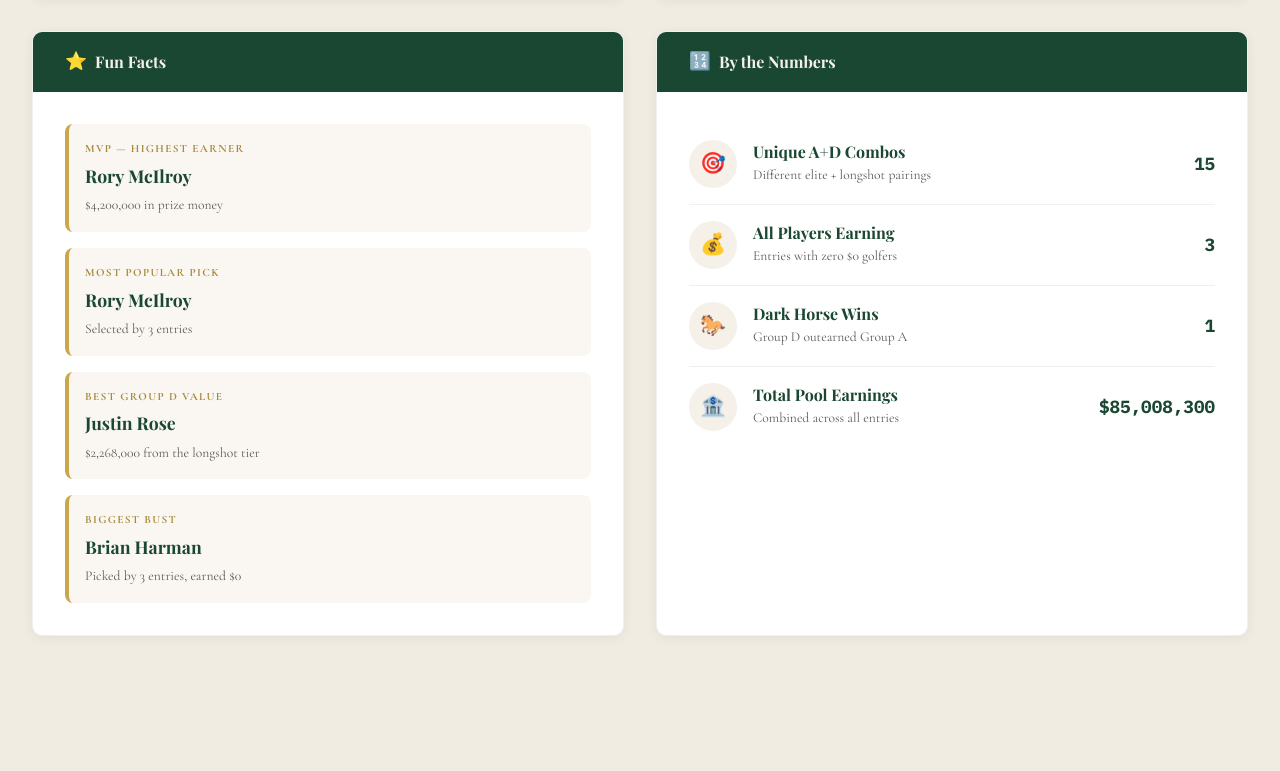
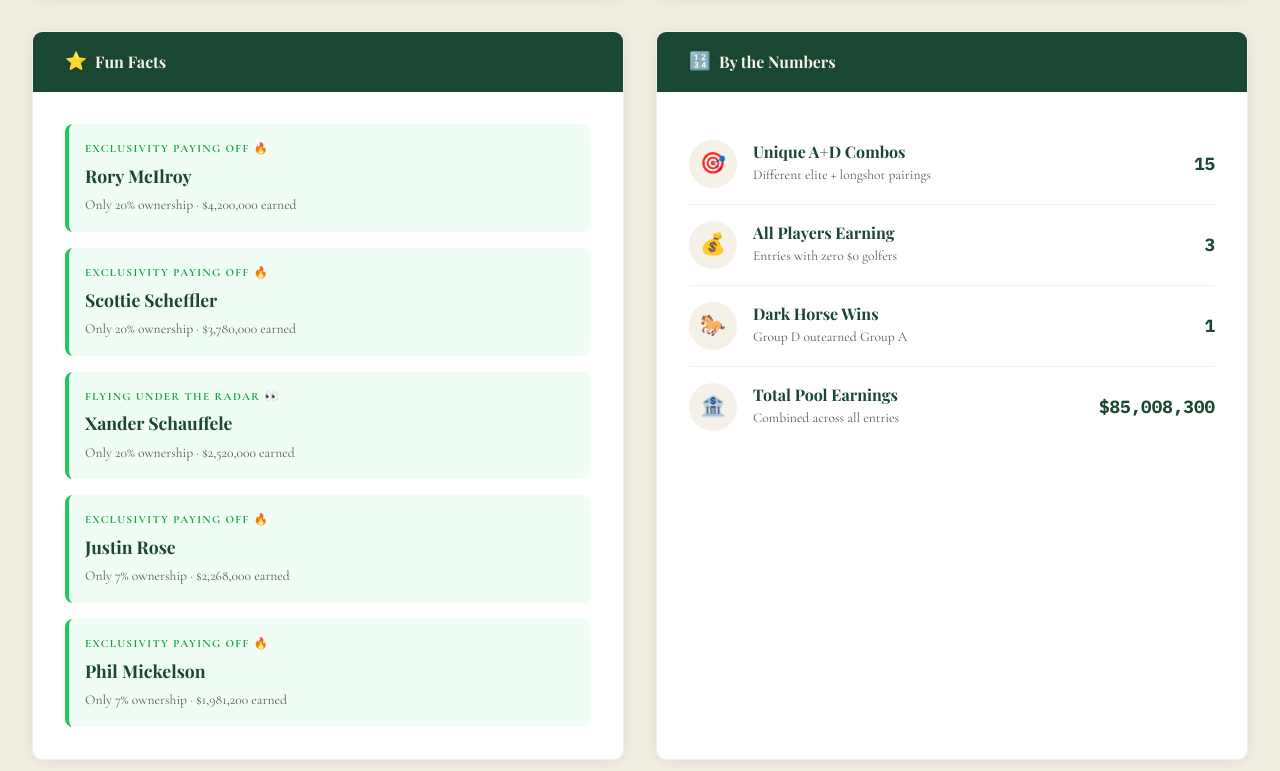
Before and after one commit to web-crypto/Masters-2026, a plain HTML site: page analytics.html in a window 1280 px wide. Shown: the part 2569-3340 px from the top of the page. Drawn offline with nearby package versions, Linux system fonts and the light colour scheme; a web font is replaced by a local one.

Commit message:
feat: Bold Picks + Fading the Field analytics
Bold Picks (green cards):
- Low ownership (≤20%) AND earnings above group median AND > /bin/bash
- Label: 'Exclusivity paying off 🔥' if >50% above median, else 'Flying under the radar 👀'
- Shows ownership % and earnings
- Pre-tournament: placeholder message

Fading the Field (red cards):
- High ownership (>40%) AND earnings below group median
- Label: 'Popular pick not delivering'

Both cap at 5 bold / 3 fading, sorted by earnings desc / ownership desc

```diff
--- a/analytics.html
+++ b/analytics.html
@@ -284,6 +284,24 @@
       margin-bottom: 0;
     }
 
+    .fun-fact.bold-pick {
+      border-left-color: #22c55e;
+      background: #f0fdf4;
+    }
+
+    .fun-fact.bold-pick .fun-fact-label {
+      color: #16a34a;
+    }
+
+    .fun-fact.fading-pick {
+      border-left-color: #ef4444;
+      background: #fef2f2;
+    }
+
+    .fun-fact.fading-pick .fun-fact-label {
+      color: #dc2626;
+    }
+
     .fun-fact-label {
       font-family: var(--font-body);
       font-size: 0.7rem;
--- a/js/analytics.js
+++ b/js/analytics.js
@@ -196,55 +196,111 @@
   const container = document.getElementById('fun-facts');
   if (!container) return;
 
-  const allPlayers = getAllPlayers();
+  const entries = poolData.entries;
+  const totalEntries = entries.length;
 
-  // Most valuable single player
-  const mvp = allPlayers.sort((a, b) => b.earnings - a.earnings)[0];
+  // --- Build player ownership + earnings map per group slot ---
+  // group slot → { playerName → { count, earnings } }
+  const groupSlots = {};
+  entries.forEach(entry => {
+    Object.entries(entry.players).forEach(([group, player]) => {
+      if (!groupSlots[group]) groupSlots[group] = {};
+      if (!groupSlots[group][player.name]) {
+        groupSlots[group][player.name] = { count: 0, earnings: player.earnings };
+      }
+      groupSlots[group][player.name].count++;
+      // Keep earnings in sync (same player always has same earnings)
+      groupSlots[group][player.name].earnings = player.earnings;
+    });
+  });
 
-  // Most selected player overall
-  const mostPicked = allPlayers.sort((a, b) => b.entries.length - a.entries.length)[0];
+  // --- Compute group median earnings per slot ---
+  function groupMedian(slot) {
+    const earningsArr = Object.values(slot).map(p => p.earnings).sort((a, b) => a - b);
+    if (!earningsArr.length) return 0;
+    const mid = Math.floor(earningsArr.length / 2);
+    return earningsArr.length % 2 !== 0
+      ? earningsArr[mid]
+      : (earningsArr[mid - 1] + earningsArr[mid]) / 2;
+  }
 
-  // Best value (highest earnings from Group D)
-  const groupDPlayers = allPlayers.filter(p => p.group === 'groupD');
-  const bestValue = groupDPlayers.sort((a, b) => b.earnings - a.earnings)[0];
+  // Check if tournament has started (any earnings > 0)
+  const tournamentStarted = entries.some(e =>
+    Object.values(e.players).some(p => p.earnings > 0)
+  );
 
-  // Biggest bust (most picked player with $0)
-  const busts = allPlayers.filter(p => p.earnings === 0 && p.entries.length > 1);
-  const biggestBust = busts.sort((a, b) => b.entries.length - a.entries.length)[0];
+  // --- Bold Picks: low ownership (≤20%) AND above group median ---
+  const boldPicks = [];
+  const fadingField = [];
 
-  const facts = [
-    {
-      label: 'MVP — Highest Earner',
-      value: mvp ? mvp.name : '—',
-      detail: mvp ? `${formatCurrency(mvp.earnings)} in prize money` : ''
-    },
-    {
-      label: 'Most Popular Pick',
-      value: mostPicked ? mostPicked.name : '—',
-      detail: mostPicked ? `Selected by ${mostPicked.entries.length} entries` : ''
-    },
-    {
-      label: 'Best Group D Value',
-      value: bestValue ? bestValue.name : '—',
-      detail: bestValue ? `${formatCurrency(bestValue.earnings)} from the longshot tier` : ''
-    }
-  ];
+  Object.entries(groupSlots).forEach(([group, players]) => {
+    const median = groupMedian(players);
+    Object.entries(players).forEach(([name, { count, earnings }]) => {
+      const ownershipPct = count / totalEntries;
+      if (ownershipPct <= 0.20 && earnings > median && earnings > 0) {
+        const label = earnings > median * 1.5
+          ? 'Exclusivity paying off 🔥'
+          : 'Flying under the radar 👀';
+        boldPicks.push({ name, ownershipPct, earnings, label, group });
+      }
+      // Fading the field: high ownership (>40%) and below group median
+      if (ownershipPct > 0.40 && earnings < median) {
+        fadingField.push({ name, ownershipPct, earnings, group });
+      }
+    });
+  });
 
-  if (biggestBust) {
-    facts.push({
-      label: 'Biggest Bust',
-      value: biggestBust.name,
-      detail: `Picked by ${biggestBust.entries.length} entries, earned $0`
+  boldPicks.sort((a, b) => b.earnings - a.earnings);
+  fadingField.sort((a, b) => b.ownershipPct - a.ownershipPct);
+
+  // --- Render ---
+  if (!tournamentStarted) {
+    container.innerHTML = `
+      <div class="fun-fact" style="grid-column:1/-1; text-align:center; opacity:0.6;">
+        <div class="fun-fact-label">Bold Picks</div>
+        <div class="fun-fact-value" style="font-size:1rem;">Tournament hasn't started yet</div>
+        <div class="fun-fact-detail">Low-owned players outperforming the field will surface here during tournament week.</div>
+      </div>`;
+    return;
+  }
+
+  let html = '';
+
+  if (boldPicks.length === 0) {
+    html += `<div class="fun-fact" style="grid-column:1/-1">
+      <div class="fun-fact-label">Bold Picks</div>
+      <div class="fun-fact-value" style="font-size:1rem;">None yet</div>
+      <div class="fun-fact-detail">No low-owned players are currently outperforming the field.</div>
+    </div>`;
+  } else {
+    boldPicks.slice(0, 5).forEach(pick => {
+      const pct = Math.round(pick.ownershipPct * 100);
+      html += `
+        <div class="fun-fact bold-pick">
+          <div class="fun-fact-label">${pick.label}</div>
+          <div class="fun-fact-value">${pick.name}</div>
+          <div class="fun-fact-detail">
+            Only ${pct}% ownership · ${formatCurrency(pick.earnings)} earned
+          </div>
+        </div>`;
     });
   }
 
-  container.innerHTML = facts.map(f => `
-    <div class="fun-fact">
-      <div class="fun-fact-label">${f.label}</div>
-      <div class="fun-fact-value">${f.value}</div>
-      <div class="fun-fact-detail">${f.detail}</div>
-    </div>
-  `).join('');
+  if (fadingField.length > 0) {
+    fadingField.slice(0, 3).forEach(pick => {
+      const pct = Math.round(pick.ownershipPct * 100);
+      html += `
+        <div class="fun-fact fading-pick">
+          <div class="fun-fact-label">Popular pick not delivering</div>
+          <div class="fun-fact-value">${pick.name}</div>
+          <div class="fun-fact-detail">
+            ${pct}% of entries · Only ${formatCurrency(pick.earnings)} so far
+          </div>
+        </div>`;
+    });
+  }
+
+  container.innerHTML = html;
 }
 
 function renderComboStats() {
```
